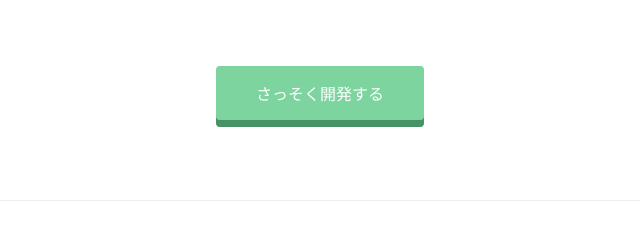
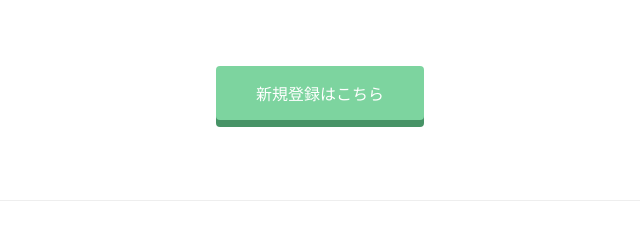
Before and after one commit to pimpoo/pimpoo.github.io, a plain HTML site: page index.html in a window 1280 px wide. Shown: the part 1426-1655 px from the top of the page, 320-960 px from the left. Drawn offline with Linux system fonts and the light colour scheme.

Commit message:
Update index.html

```diff
--- a/index.html
+++ b/index.html
@@ -77,7 +77,7 @@
         <h2>さぁ、あなたもProgateでプログラミングを学んでみませんか?</h2>
         <h3>Let's learn to code, learn to be creative!</h3>
       </div>
-      <span class="btn message">さっそく開発する</span>
+      <span class="btn message">新規登録はこちら</span>
     </div>
   </div>
   <footer>
```
